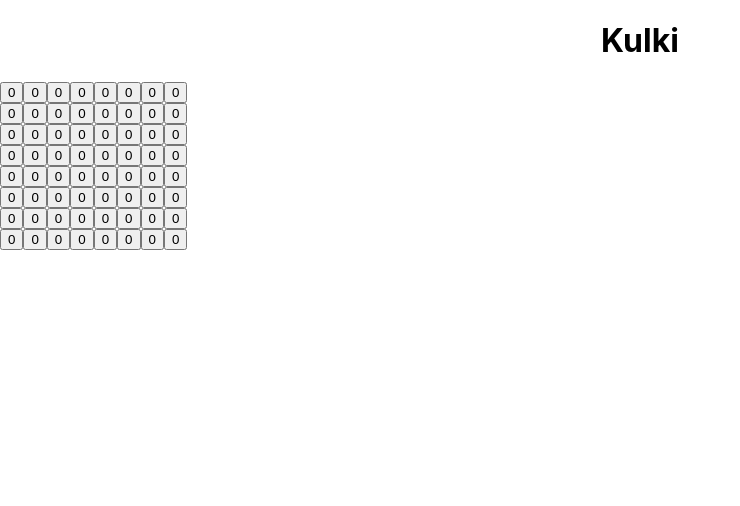
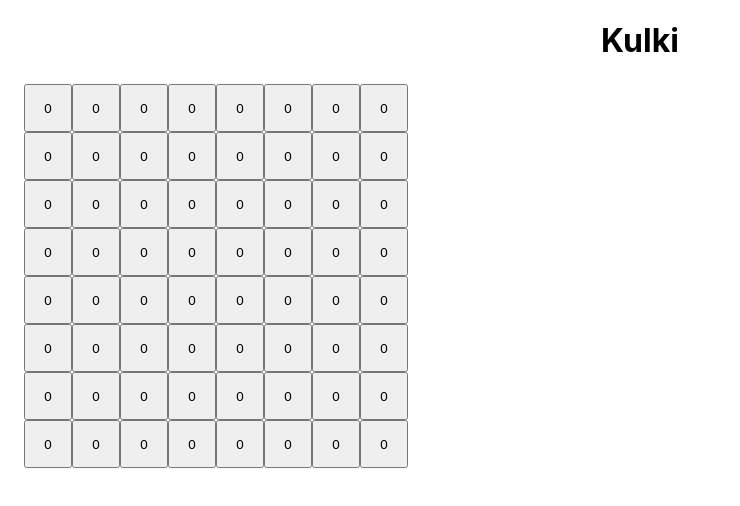
Before and after one commit to jpatrzyk/boules, a React (Create React App) app in the folder app/: page / in a window 1280 px wide. Shown: the top 506 px of the page, without its empty margins (0-740 px from the left). Built offline with nearby package versions, Linux system fonts and the light colour scheme.

Commit message:
add styles for board

```diff
--- /dev/null
+++ b/app/src/components/Board.css
@@ -0,0 +1,9 @@
+.Board {
+  margin: 24px;
+  display: flex;
+  flex-direction: column;
+}
+
+.Board-row {
+  display: flex;
+}
--- a/app/src/components/Board.tsx
+++ b/app/src/components/Board.tsx
@@ -1,6 +1,8 @@
 import React from 'react';
 
 import { BoardCell } from "./BoardCell";
+
+import './Board.css';
 
 interface Props {
     size: number;
@@ -19,10 +21,10 @@ function range(n: number) {
 export const Board: React.FC<Props> = ({ size, model, onClick }: Props) => {
 
     return (
-        <div style={{ display: 'flex', flexDirection: 'column' }}>
+        <div className="Board">
             {range(size).map(x => {
                 return (
-                    <div style={{ display: 'flex' }}>
+                    <div className="Board-row">
                         {range(size).map(y => {
                             const value = model[x * size + y];
                             return (
--- /dev/null
+++ b/app/src/components/BoardCell.css
@@ -0,0 +1,8 @@
+:root {
+  --cell-size: 48px;
+}
+
+.BoardCell {
+  width: var(--cell-size);
+  height: var(--cell-size);
+}
--- a/app/src/components/BoardCell.tsx
+++ b/app/src/components/BoardCell.tsx
@@ -1,4 +1,6 @@
 import React from 'react';
+
+import './BoardCell.css';
 
 interface Props {
     x: number;
@@ -13,7 +15,7 @@ export const BoardCell: React.FC<Props> = ({ x, y, value, onClick }: Props) => {
     }
 
     return (
-        <button onClick={cellClicked}>
+        <button className="BoardCell" onClick={cellClicked}>
             {value}
         </button>
     );
```
